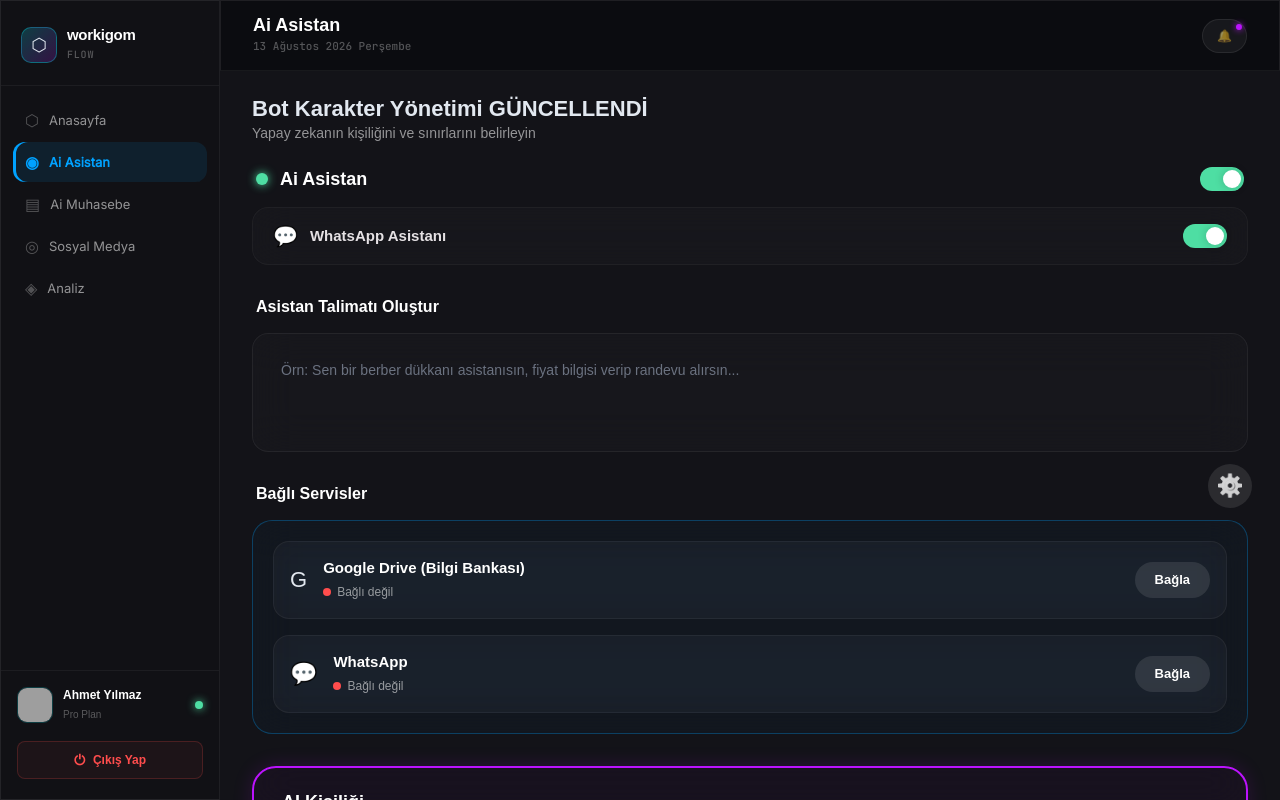
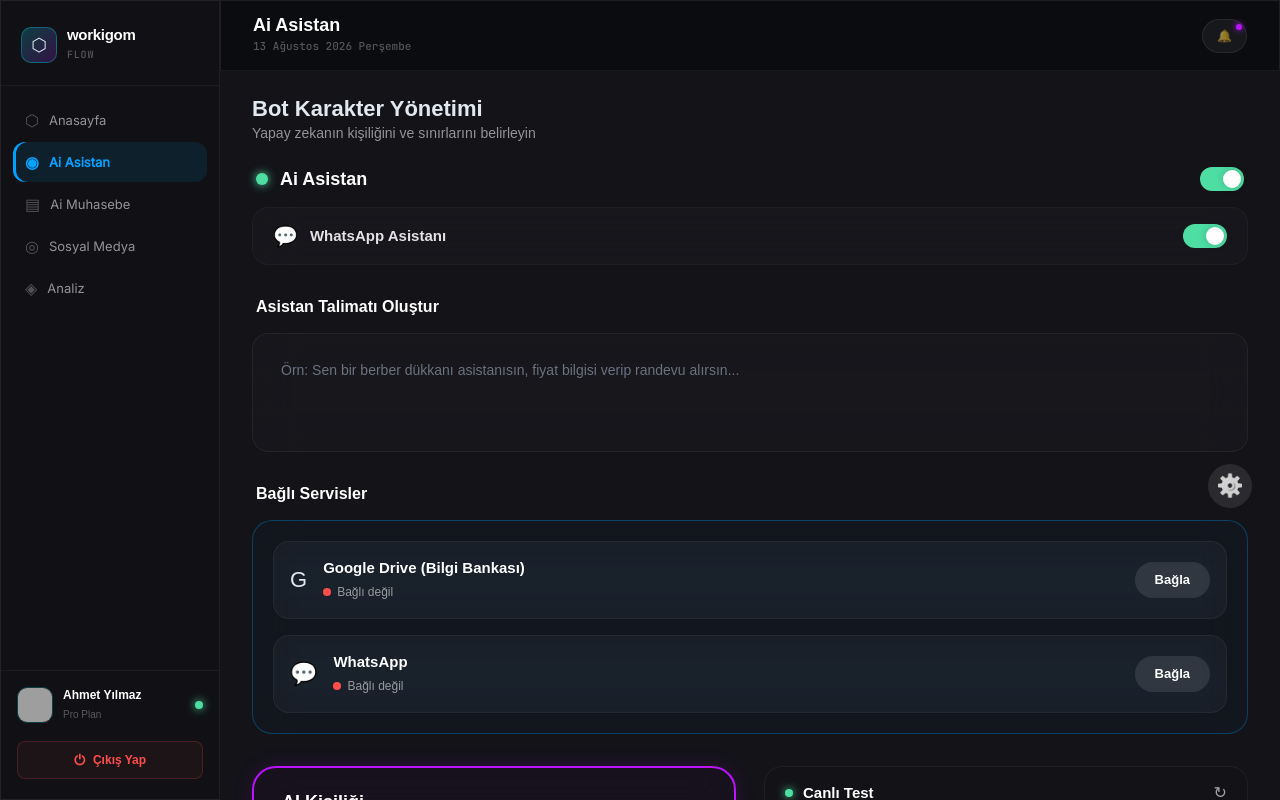
Before and after one commit to cicicarscom-pixel/flowweb, a Next.js app: page /ai-asistan in a window 1280 px wide. Built offline with nearby package versions, Linux system fonts and the light colour scheme; grey boxes are pictures that could not be loaded.

Commit message:
fix: adjust grid minmax to prevent wrapping on 1440px screens

```diff
--- a/src/app/(dashboard)/ai-asistan/page.tsx
+++ b/src/app/(dashboard)/ai-asistan/page.tsx
@@ -72,7 +72,7 @@ Ton: Samimi ama profesyonel. Kısa ve net cevaplar ver.`);
     <div style={{ padding: "28px 32px", width: "100%", flex: 1 }}>
       {/* Header */}
       <div style={{ marginBottom: 24 }}>
-        <h2 style={{ fontSize: 22, fontWeight: 700, marginBottom: 4 }}>Bot Karakter Yönetimi GÜNCELLENDİ</h2>
+        <h2 style={{ fontSize: 22, fontWeight: 700, marginBottom: 4 }}>Bot Karakter Yönetimi</h2>
         <p style={{ color: "var(--text-secondary)", fontSize: 14 }}>Yapay zekanın kişiliğini ve sınırlarını belirleyin</p>
       </div>
 
@@ -159,7 +159,7 @@ Ton: Samimi ama profesyonel. Kısa ve net cevaplar ver.`);
       </div>
 
       {/* Middle Section: 2-Column Grid for AI Kişiliği and Canlı Test */}
-      <div style={{ display: "grid", gridTemplateColumns: "repeat(auto-fit, minmax(500px, 1fr))", gap: 28, alignItems: "stretch", marginBottom: 32 }}>
+      <div style={{ display: "grid", gridTemplateColumns: "repeat(auto-fit, minmax(400px, 1fr))", gap: 28, alignItems: "stretch", marginBottom: 32 }}>
 
         {/* Left Column: AI Kişiliği & Advanced Settings */}
         <div style={{ display: "flex", flexDirection: "column", gap: 24 }}>
```
